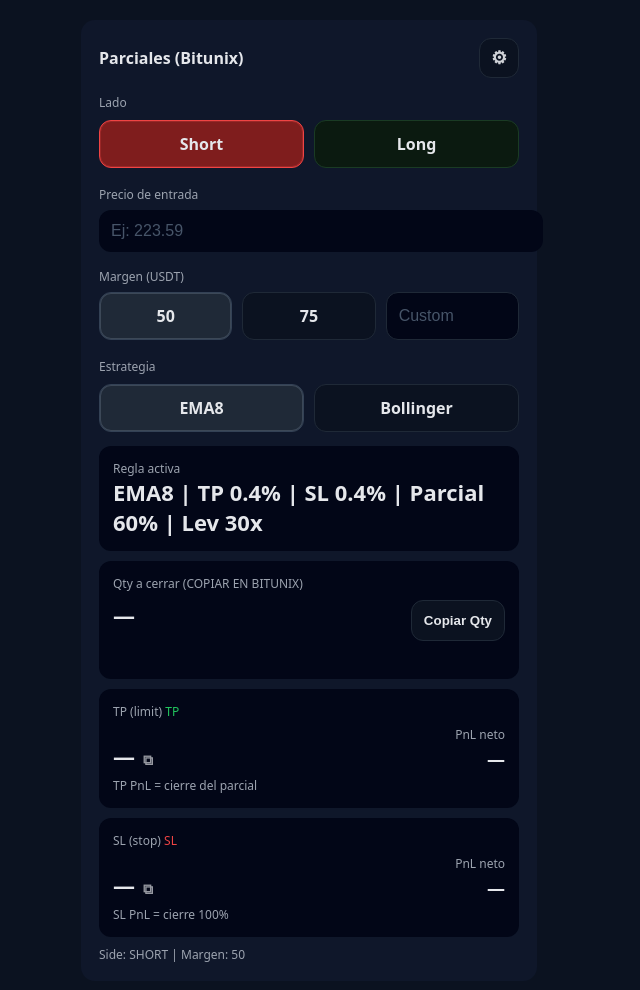
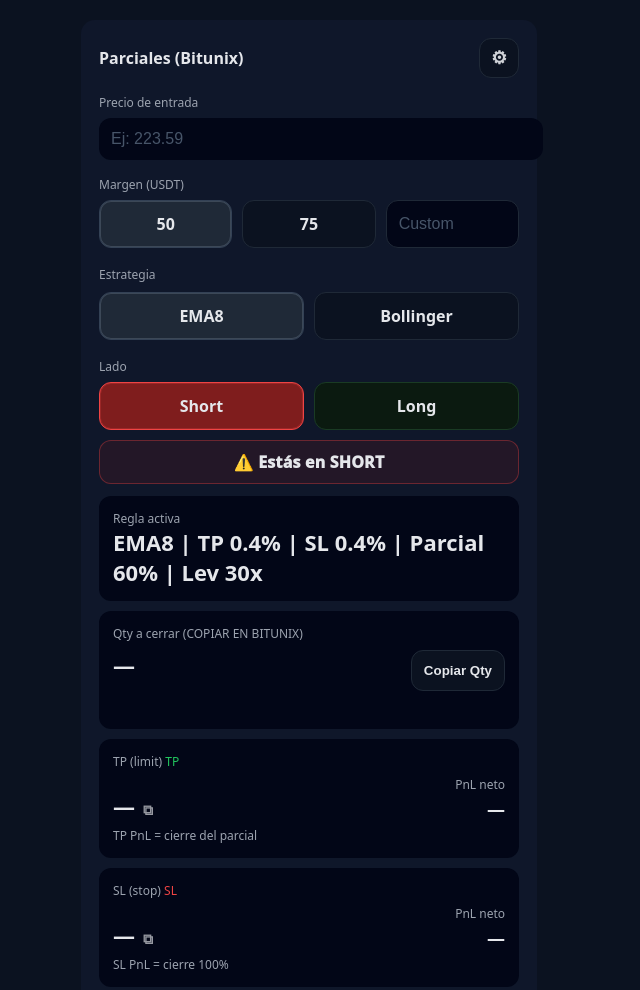
Before and after one commit to Bigi1523/Parciales-Bitunix-Ajustes, a plain HTML site: page index.html in a window 1280 px wide. Shown: the top 990 px of the page, without its empty margins (331-971 px from the left). Drawn offline with Linux system fonts and the light colour scheme.

Commit message:
Add files via upload

```diff
--- a/index.html
+++ b/index.html
@@ -145,6 +145,26 @@
   .copyVal:active{transform:scale(.995)}
   .copyIco{font-size:14px;opacity:.65;line-height:1;}
 
+  /* ======= NUEVO: aviso de lado ======= */
+  .sideWarn{
+    margin:-4px 0 12px;
+    padding:10px 12px;
+    border-radius:12px;
+    border:1px solid rgba(255,255,255,.10);
+    background: rgba(0,0,0,.18);
+    font-weight:950;
+    text-align:center;
+    letter-spacing:.2px;
+  }
+  .sideWarn.short{
+    border-color: rgba(239,68,68,.35);
+    background: rgba(127,29,29,.18);
+  }
+  .sideWarn.long{
+    border-color: rgba(34,197,94,.35);
+    background: rgba(22,101,52,.18);
+  }
+
   /* ======= settings modal ======= */
   .modalBack{
     position:fixed;inset:0;
@@ -212,16 +232,11 @@
     </button>
   </div>
 
-  <label class="optText">Lado</label>
-  <div class="seg" id="sideSeg">
-    <div class="btn short active" data-side="short">Short</div>
-    <div class="btn long" data-side="long">Long</div>
-  </div>
-
   <label class="optText">Precio de entrada</label>
   <input id="entry" type="number" inputmode="decimal" step="0.0001" placeholder="Ej: 223.59">
 
   <label class="optText">Margen (USDT)</label>
+  <!-- 3 en una línea: rápido #1 / rápido #2 / custom -->
   <div class="seg" id="marginRow" style="margin-top:6px;">
     <div class="btn active" id="m50" data-margin="50">50</div>
     <div class="btn" id="m75" data-margin="75">75</div>
@@ -233,6 +248,16 @@
     <div class="btn active" data-mode="ema8">EMA8</div>
     <div class="btn" data-mode="boll">Bollinger</div>
   </div>
+
+  <!-- ======= NUEVO ORDEN: Lado debajo de Estrategia ======= -->
+  <label class="optText">Lado</label>
+  <div class="seg" id="sideSeg" style="margin-top:6px;">
+    <div class="btn short active" data-side="short">Short</div>
+    <div class="btn long" data-side="long">Long</div>
+  </div>
+
+  <!-- Aviso grande para evitar errores -->
+  <div class="sideWarn" id="sideWarn">⚠️ Estás en SHORT</div>
 
   <div class="result optText" style="margin-top:6px;" id="ruleCard">
     <div class="small">Regla activa</div>
@@ -485,6 +510,9 @@
   const tpCopyEl = document.getElementById("tpCopy");
   const slCopyEl = document.getElementById("slCopy");
 
+  // NUEVO: aviso de lado
+  const sideWarnEl = document.getElementById("sideWarn");
+
   /* ======= Settings UI refs ======= */
   const settingsBack = document.getElementById("settingsBack");
   const openSettingsBtn = document.getElementById("openSettings");
@@ -540,23 +568,6 @@
     });
   }
 
-  /* ======= NUEVO: sync de UI margen (custom apaga botones / botones borran custom) ======= */
-  function isCustomActive(){
-    const cm = parseFloat(mCustomEl.value);
-    return Number.isFinite(cm) && cm > 0;
-  }
-  function syncMarginUI(){
-    if(isCustomActive()){
-      // apaga botones rápidos
-      document.querySelectorAll("#marginRow .btn").forEach(b=> b.classList.remove("active"));
-      mCustomEl.classList.add("activeCustom");
-    }else{
-      mCustomEl.classList.remove("activeCustom");
-      // activa el botón que corresponde a state.margin (si existe)
-      setActive("marginRow","data-margin", String(state.margin));
-    }
-  }
-
   function fmtUSDT(x){
     if(!Number.isFinite(x)) return "—";
     const signClass = x >= 0 ? "pos" : "neg";
@@ -570,10 +581,34 @@
     return state.margin;
   }
 
+  // Fee aprox “peor caso” usando notional promedio (entrada+salida)/2 * qty
   function feeOnClose(entry, exit, qty){
     const fee = (FEE_ROUNDTRIP_PCT/100);
     const avgNotional = ((entry + exit) / 2) * qty;
     return avgNotional * fee;
+  }
+
+  function syncSideWarn(){
+    const isShort = state.side === "short";
+    sideWarnEl.textContent = `⚠️ Estás en ${isShort ? "SHORT" : "LONG"}`;
+    sideWarnEl.classList.toggle("short", isShort);
+    sideWarnEl.classList.toggle("long", !isShort);
+  }
+
+  // ======= REGLA: custom vs botones rápidos =======
+  function syncMarginUI(){
+    const cm = parseFloat(mCustomEl.value);
+    const customActive = Number.isFinite(cm) && cm > 0;
+
+    mCustomEl.classList.toggle("activeCustom", customActive);
+
+    if(customActive){
+      // “apagar” botones 1/2 cuando hay custom
+      setActive("marginRow","data-margin","__none__");
+    }else{
+      // si no hay custom, marcar el botón activo
+      setActive("marginRow","data-margin", String(state.margin));
+    }
   }
 
   function calc(){
@@ -584,7 +619,7 @@
     ruleBadgeEl.textContent =
       `${state.mode.toUpperCase()} | TP ${cfg.tpPct}% | SL ${cfg.slPct}% | Parcial ${cfg.partialPct}% | Lev ${cfg.lev}x`;
 
-    // (mantenemos lo que ya estaba, pero ahora lo hace syncMarginUI también)
+    syncSideWarn();
     syncMarginUI();
 
     if(!(entry>0)) {
@@ -722,7 +757,7 @@
     applyQuickMargins();
     applyShowTexts();
 
-    // en vez de setActive directo, usamos syncMarginUI para respetar custom
+    // Reaplicar resaltados de margen (respeta custom si existe)
     syncMarginUI();
     calc();
   }
@@ -776,28 +811,29 @@
     const btn = e.target.closest(".btn"); if(!btn) return;
     state.side = btn.dataset.side;
     setActive("sideSeg","data-side", state.side);
+    syncSideWarn();
     calc();
   });
 
-  /* ======= CAMBIO CLAVE #1: al tocar botón rápido -> borrar custom ======= */
+  // ======= margin buttons: si tocas botón, borrar custom =======
   document.getElementById("marginRow").addEventListener("click", (e)=>{
     const btn = e.target.closest(".btn"); if(!btn) return;
     const v = parseFloat(btn.dataset.margin);
     if(Number.isFinite(v)){
-      // si elige un botón, custom se borra
+      state.margin = v;
+
+      // IMPORTANTE: si eliges un botón, se borra custom
       mCustomEl.value = "";
       mCustomEl.classList.remove("activeCustom");
 
-      state.margin = v;
       setActive("marginRow","data-margin", String(state.margin));
       calc();
     }
   });
 
-  /* ======= CAMBIO CLAVE #2: al escribir custom -> apagar botones ======= */
+  // ======= custom input: si hay custom, “apagar” botones =======
   mCustomEl.addEventListener("input", ()=>{
     toastEl.textContent="";
-    // si custom > 0, apagamos botones; si queda vacío/0, vuelve a botón activo
     syncMarginUI();
     calc();
   });
@@ -852,9 +888,11 @@
   applyQuickMargins();
   applyShowTexts();
 
-  // en init, respeta custom si ya hubiese valor (por cache/autocomplete)
+  setActive("sideSeg","data-side", state.side);
+  setActive("modeSeg","data-mode", state.mode);
+
+  syncSideWarn();
   syncMarginUI();
-
   calc();
 </script>
 </body>
```
